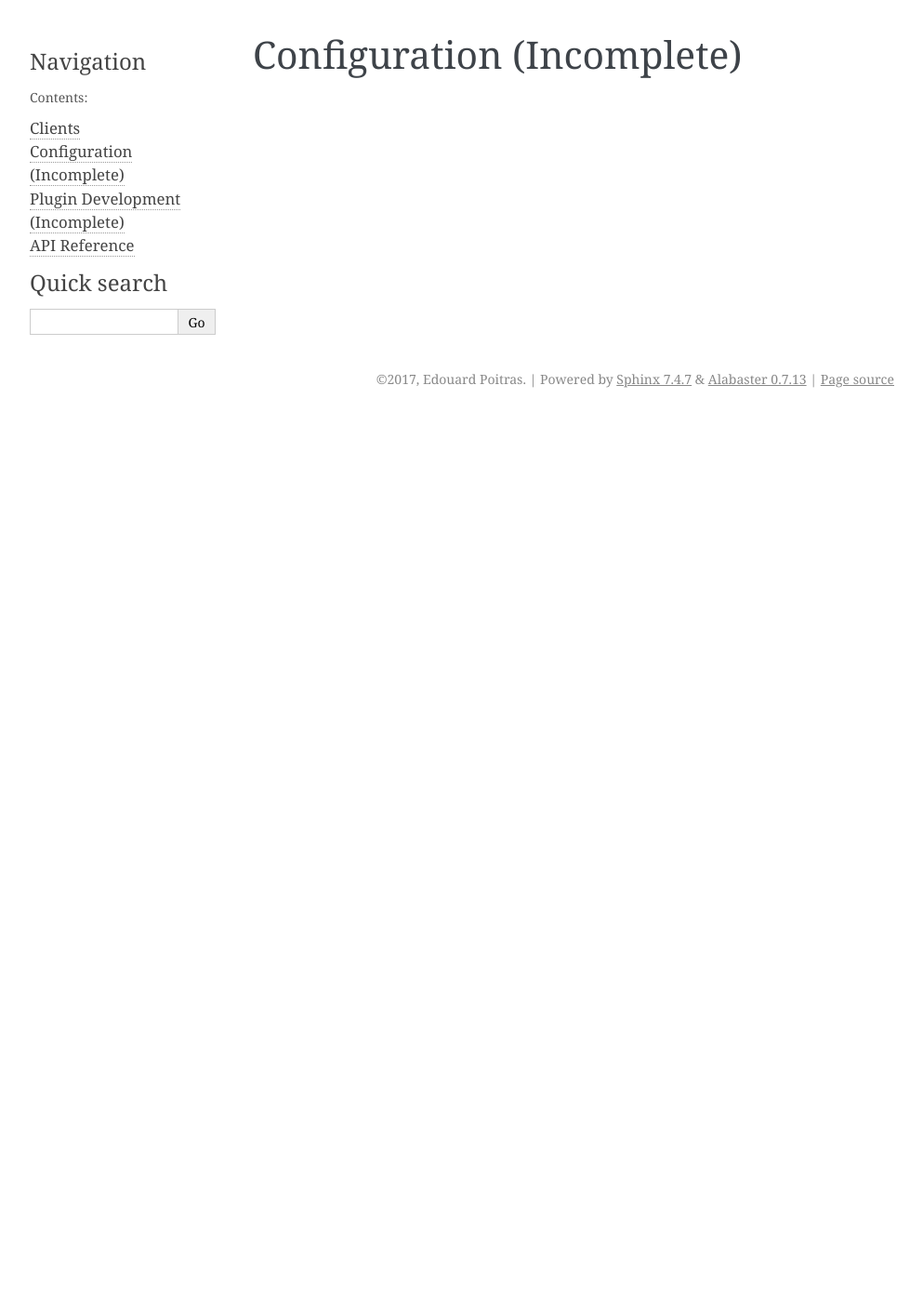
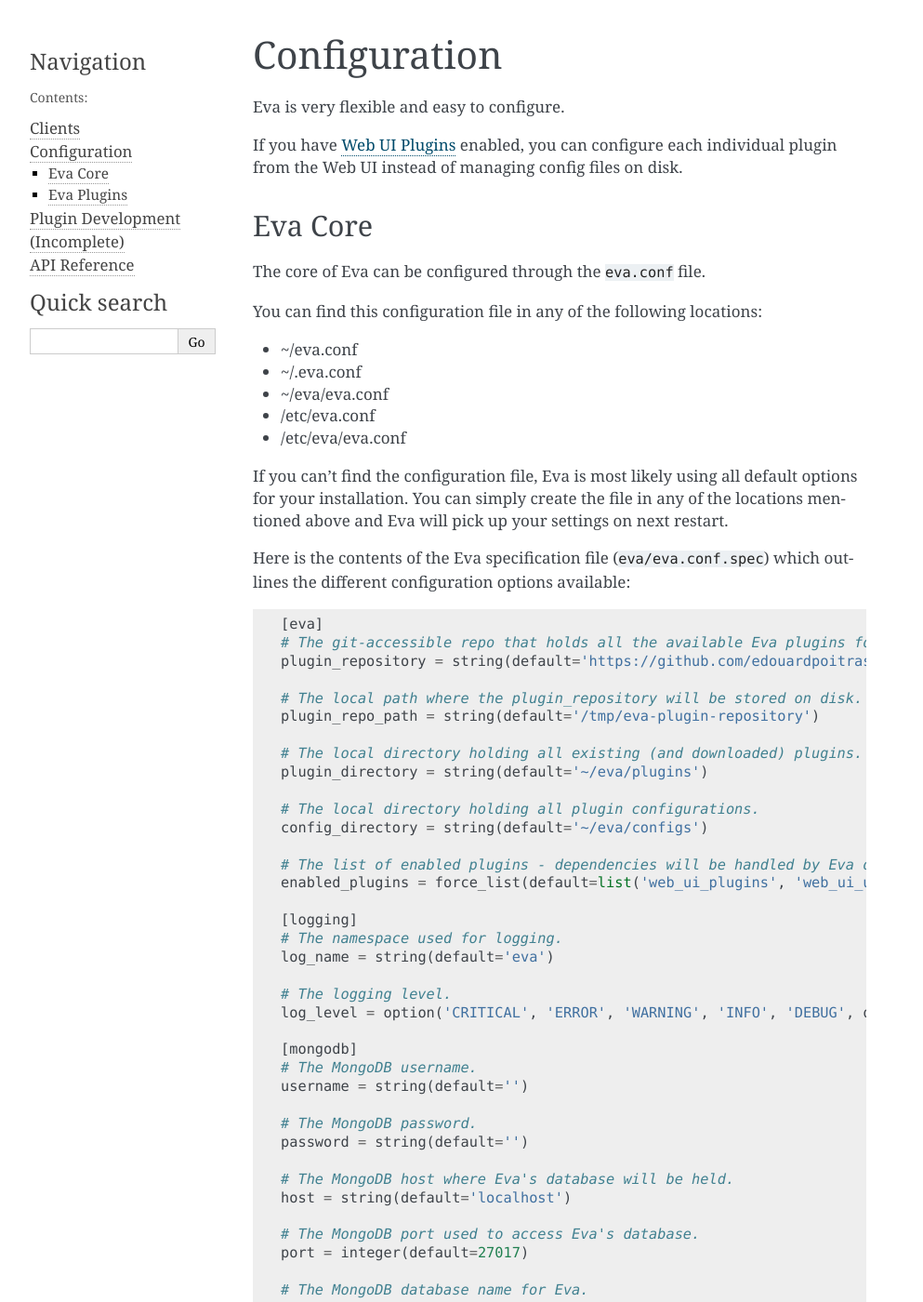
Before and after one commit to edouardpoitras/eva, a Sphinx documentation site: the page built from docs/configuration.rst, in a window 1280 px wide and 1400 px high. Shown: the whole window at 93% size, without its empty margins (148-1141 px from the left). Built offline with Sphinx 7.4.7, drawn with Linux system fonts in a browser that asks for light colours; some of the changed text lies outside the part shown.

Commit message:
Added Eva configuration documentation
Signed-off-by: Edouard Poitras <epoitras@linuxfoundation.org>

```diff
--- a/docs/configuration.rst
+++ b/docs/configuration.rst
@@ -1,2 +1,138 @@
-Configuration (Incomplete)
-==========================
+Configuration
+=============
+
+Eva is very flexible and easy to configure.
+
+If you have
+`Web UI Plugins <https://github.com/edouardpoitras/eva-web-ui-plugins>`_
+enabled, you can configure each individual plugin from the Web UI instead of
+managing config files on disk.
+
+Eva Core
+--------
+
+The core of Eva can be configured through the ``eva.conf`` file.
+
+You can find this configuration file in any of the following locations:
+
+*  ~/eva.conf
+* ~/.eva.conf
+* ~/eva/eva.conf
+* /etc/eva.conf
+* /etc/eva/eva.conf
+
+If you can't find the configuration file, Eva is most likely using all default
+options for your installation. You can simply create the file in any of the
+locations mentioned above and Eva will pick up your settings on next restart.
+
+Here is the contents of the Eva specification file (``eva/eva.conf.spec``) which
+outlines the different configuration options available::
+
+    [eva]
+    # The git-accessible repo that holds all the available Eva plugins for download.
+    plugin_repository = string(default='https://github.com/edouardpoitras/eva-plugin-repository.git')
+
+    # The local path where the plugin_repository will be stored on disk.
+    plugin_repo_path = string(default='/tmp/eva-plugin-repository')
+
+    # The local directory holding all existing (and downloaded) plugins.
+    plugin_directory = string(default='~/eva/plugins')
+
+    # The local directory holding all plugin configurations.
+    config_directory = string(default='~/eva/configs')
+
+    # The list of enabled plugins - dependencies will be handled by Eva on boot.
+    enabled_plugins = force_list(default=list('web_ui_plugins', 'web_ui_updater'))
+
+    [logging]
+    # The namespace used for logging.
+    log_name = string(default='eva')
+
+    # The logging level.
+    log_level = option('CRITICAL', 'ERROR', 'WARNING', 'INFO', 'DEBUG', default='INFO')
+
+    [mongodb]
+    # The MongoDB username.
+    username = string(default='')
+
+    # The MongoDB password.
+    password = string(default='')
+
+    # The MongoDB host where Eva's database will be held.
+    host = string(default='localhost')
+
+    # The MongoDB port used to access Eva's database.
+    port = integer(default=27017)
+
+    # The MongoDB database name for Eva.
+    database = string(default='eva')
+
+.. note::
+
+    See the
+    `ConfigObj documentation <https://configobj.readthedocs.io/en/latest/>`_ for
+    more details on the specification file syntax.
+
+An example configuration file could look like this::
+
+    [eva]
+    plugin_directory = /etc/eva/plugins
+    config_directory = /etc/eva/configs
+    enabled_plugins = web_ui_plugins, web_ui_updater, weather
+
+    [logging]
+    log_level = DEBUG
+
+    [mongodb]
+    host = my.eva.com
+    username = myusername
+    password = mypassword
+    database = my_eva
+
+Eva Plugins
+-----------
+
+All Eva plugins have the option of supplying a specification file to allow users
+to configure different behaviour for their installation.
+
+.. note::
+
+    The plugin specification file must be named after the plugin name.
+    If a plugin is named ``my_plugin``, the specification file must be in the
+    root of the plugin directory and named ``my_plugin.conf.spec``.
+
+When a plugin is enabled, Eva will scan the ``config_directory`` for a matching
+config file for that plugin. If one is found, the configuration values are
+validated through the plugin's specification file, loaded, and made available to
+all the plugins. The values can be accessed through the ``conf`` singleton.
+
+For example, the `Weather <https://github.com/edouardpoitras/eva-weather>`_ plugin
+has the following entries in it's specification file (``weather.conf.spec``)::
+
+    darksky_api_key = string(default='')
+    location = string(default='')
+    latitude = float(-90.0, 90.0)
+    longitude = float(-180.0, 180.0)
+    metric = boolean(default=True)
+
+.. note::
+
+    See the
+    `ConfigObj documentation <https://configobj.readthedocs.io/en/latest/>`_ for
+    more details on the specification file syntax.
+
+This means that if the weather plugin is enabled, all plugins (include weather)
+can access those configuration options like so::
+
+    from eva import conf
+    location = conf['plugins']['weather']['config']['location']
+
+Not all that exciting as the location is set to an empty string by default.
+However, if a file named ``weather.conf`` is in the Eva config directory
+(default is ``~/eva/configs``), Eva will pull in those values when loading the
+plugin::
+
+    # Making sure the weather plugin knows where I am.
+    location = 'Ottawa, Ontario, Canada'
+
+Now the location variable from above will contain the value 'Ottawa, Ontario, Canada'.
```
